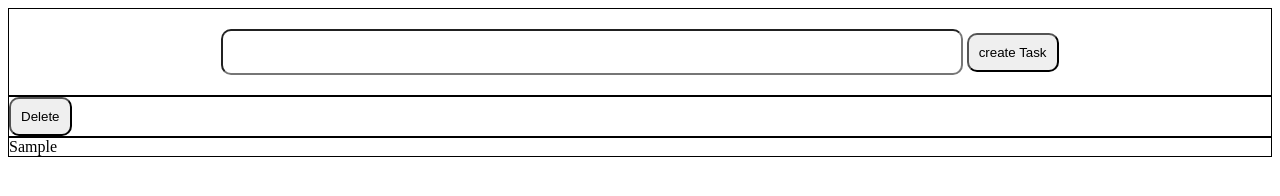
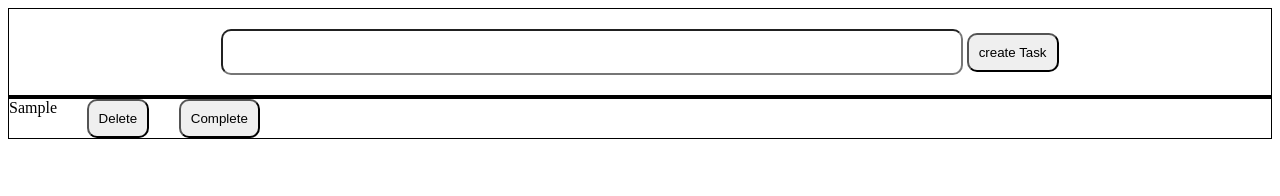
Before and after one commit to Saulzavala976/ToDo, a plain HTML site: page index.html in a window 1280 px wide. Both pictures are taken after typing "Sample" into the empty fields and a click on the button "create Task". Drawn offline with Linux system fonts and the light colour scheme.

Commit message:
there is now 2 buttons on the div

```diff
--- a/styles.css
+++ b/styles.css
@@ -34,7 +34,7 @@ input{
 .tasks{
     border: solid 1px;
     display: flex;
-    flex-direction: row;
+    justify-content: space-between;
 }
 
 span{
--- a/toDo.js
+++ b/toDo.js
@@ -27,9 +27,17 @@ btnDeleteTask.setAttribute('class', 'btnActions');
 btnDeleteTask.innerText = 'Delete';
 
 
+var btnCompleteTask = document.createElement("button");
+btnCompleteTask.setAttribute('class', 'btnActions');
+btnCompleteTask.innerText = 'Complete';
+
+
 taskList.appendChild(newDiv);
 
-taskSpan.appendChild(btnDeleteTask)
+newDiv.append(btnDeleteTask);
+
+newDiv.append(btnCompleteTask);
+
 
 }
 
```
